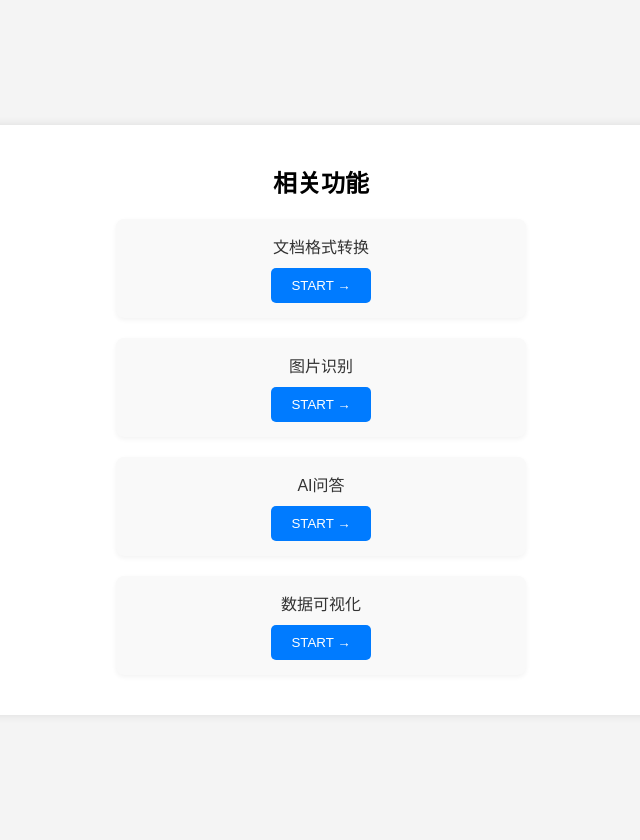
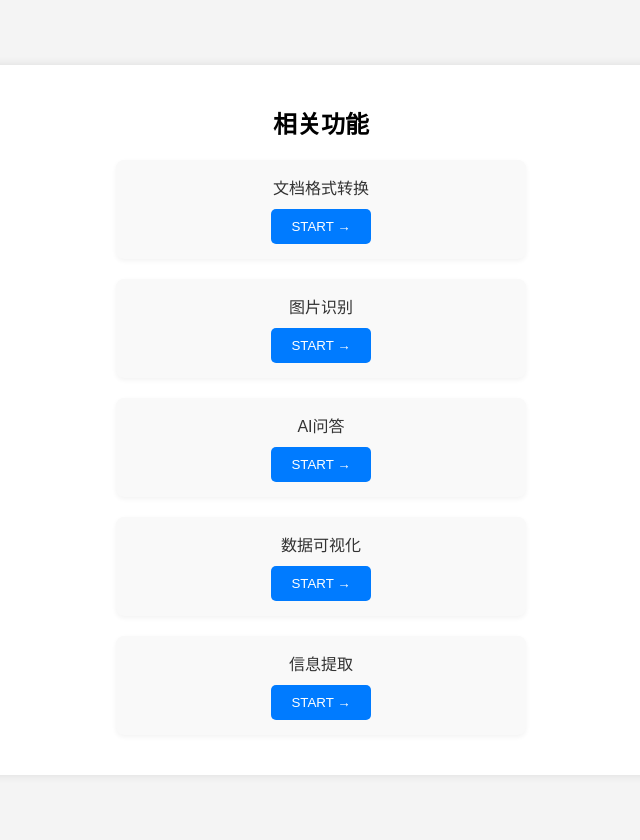
Before and after one commit to confoer/python_code, a Flask app: page /Functionality in a window 1280 px wide. Shown: the whole page, without its empty margins (319-959 px from the left). Run offline with Flask 3, Linux system fonts and the light colour scheme.

Commit message:
新界面

```diff
--- /dev/null
+++ b/工程/Smart_Editor_Web/static/Information_Extraction_style.css
@@ -0,0 +1,3 @@
+body{
+    size: 0ch;
+}
--- a/工程/Smart_Editor_Web/templates/Functionality.html
+++ b/工程/Smart_Editor_Web/templates/Functionality.html
@@ -28,6 +28,10 @@
                 <p>数据可视化</p>
                 <button class="function-button">START →</button>
             </div>
+            <div class="function-item">
+                <p>信息提取</p>
+                <button class="function-button" onclick="navigateToPage('/Information_Extraction')">START →</button>
+            </div>
         </div>
     </div>
 </body>
```
Also changed, not shown: 工程/Smart_Editor_Web/templates/Information_Extraction.html (added, +12 -0 lines).
